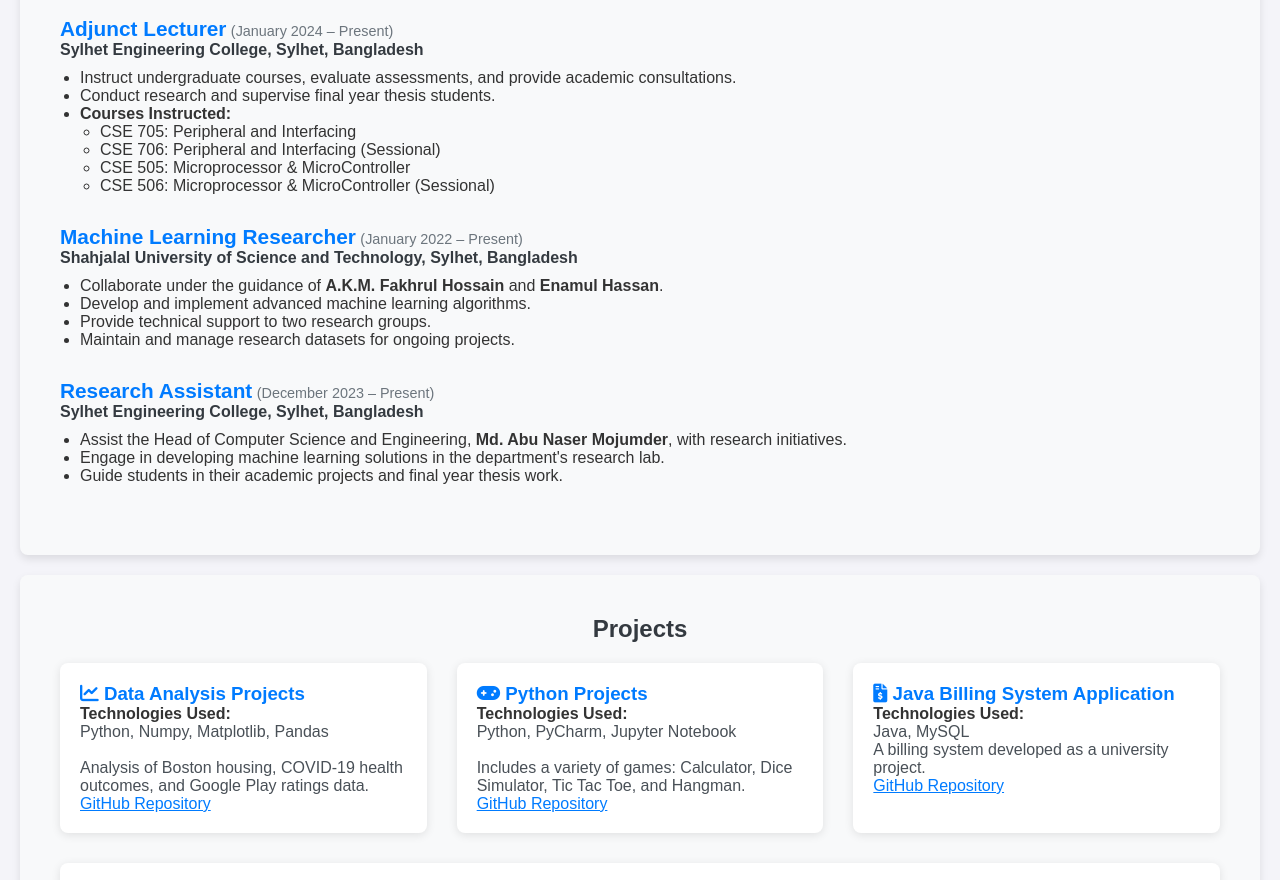
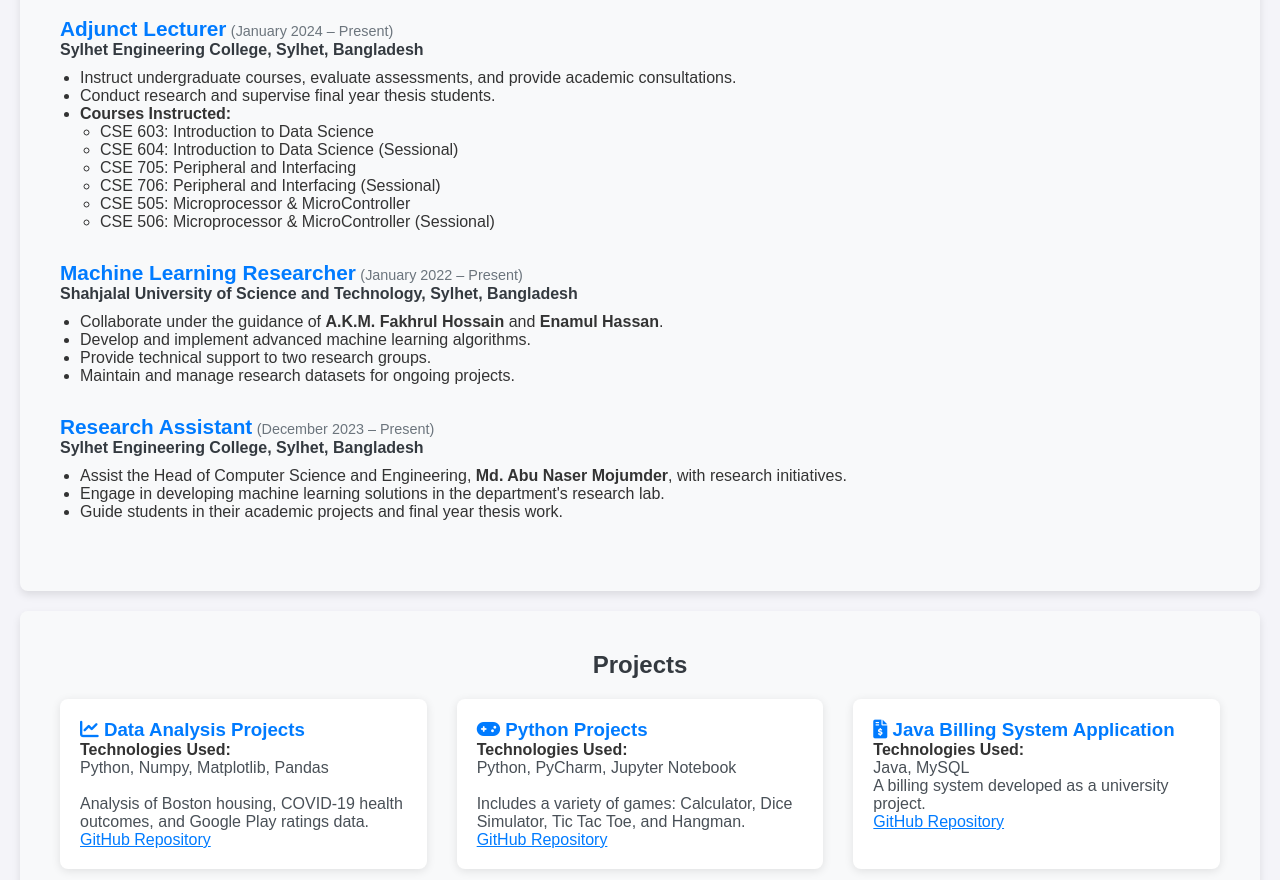
Before and after one commit to GourabRoy551/GourabRoy551.github.io, a plain HTML site: page index.html in a window 1280 px wide. Shown: the part 2171-3051 px from the top of the page. Drawn offline with Linux system fonts and the light colour scheme.

Commit message:
Update index.html

```diff
--- a/index.html
+++ b/index.html
@@ -172,6 +172,8 @@
                     <li>
                         <strong>Courses Instructed:</strong>
                         <ul style="list-style-type: circle; padding-left: 20px;">
+                            <li>CSE 603: Introduction to Data Science</li>
+                            <li>CSE 604: Introduction to Data Science (Sessional)</li>
                             <li>CSE 705: Peripheral and Interfacing</li>
                             <li>CSE 706: Peripheral and Interfacing (Sessional)</li>
                             <li>CSE 505: Microprocessor & MicroController</li>
```
